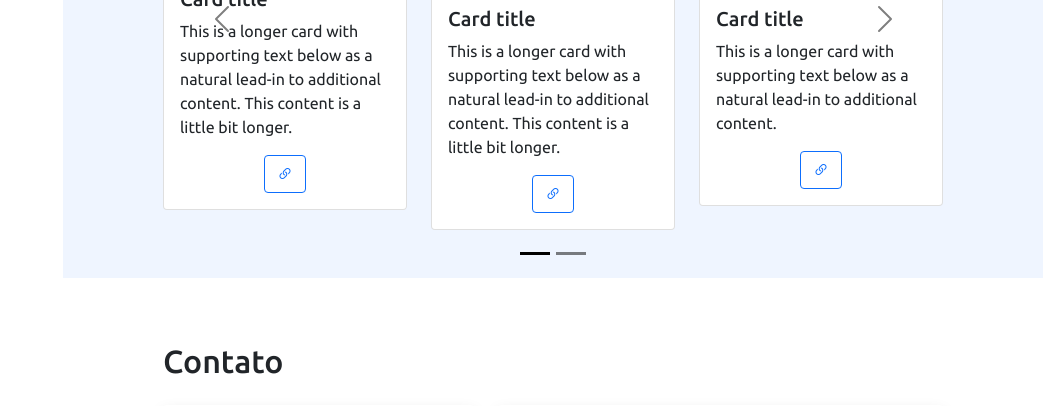
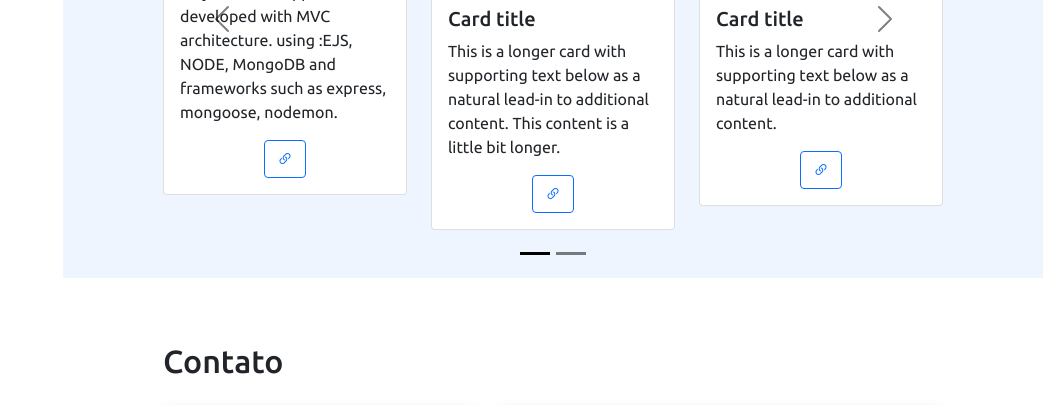
Before and after one commit to ricardoalexandrepereira/Portefolio-resp, a Flask app: page / in a window 1280 px wide. Shown: the part 3578-3984 px from the top of the page, without its empty margins (237-1280 px from the left). Run offline with Flask 2, Linux system fonts and the light colour scheme.

Commit message:
pinkplay project

```diff
--- a/templates/index.html
+++ b/templates/index.html
@@ -362,12 +362,12 @@
 
                             <div class="col">
                                 <div class="card">
-                                <img src="../static/img/b1.jpg" class="card-img-top" alt="b1">
+                                <img src="../static/img/pinkplay.png" class="card-img-top" alt="pinkplay">
                                 <div class="card-body">
                                   <h5 class="card-title">Card title</h5>
-                                  <p class="card-text">This is a longer card with supporting text below as a natural lead-in to additional content. This content is a little bit longer.</p>
+                                  <p class="card-text">Playlist Music App developed with MVC architecture. using :EJS, NODE, MongoDB and frameworks such as express, mongoose, nodemon.</p>
                                   <div class="d-flex justify-content-center">
-                                      <a href="#" target="_blank" class="btn btn-outline-primary"><i class="bi bi-link-45deg"></i></a>
+                                      <a href="https://playpink.herokuapp.com/" target="_blank" class="btn btn-outline-primary"><i class="bi bi-link-45deg"></i></a>
                                   </div>
                                 </div>
                               </div>
@@ -408,7 +408,7 @@
 
                             <div class="col">
                                 <div class="card">
-                                <img src="../static/img/biolabs_site.png" class="card-img-top img-fluid w-100" alt="b1">
+                                <img src="../static/img/biolabs_site.png" class="card-img-top img-fluid w-100" alt="biolabs_site">
                                 <div class="card-body">
                                   <h5 class="card-title">Biolabs site</h5>
                                   <p class="card-text">project developed for final presentation of course, in html css and javascript using the various libraries such as bootstrap, three.js, gsap, jquery.</p>
@@ -421,7 +421,7 @@
 
                             <div class="col">
                               <div class="card">
-                                <img src="../static/img/develor_img.png" class="card-img-top img-fluid w-100" alt="...">
+                                <img src="../static/img/develor_img.png" class="card-img-top img-fluid w-100" alt="develor_img">
                                 <div class="card-body">
                                   <h5 class="card-title">Contact page</h5>
                                   <p class="card-text">one of the first personal projects developed focused on UI/UX using javascript and css and many animations.</p>
@@ -434,7 +434,7 @@
 
                             <div class="col">
                               <div class="card">
-                                <img src="../static/img/todo_list.png" class="card-img-top img-fluid w-100" alt="...">
+                                <img src="../static/img/todo_list.png" class="card-img-top img-fluid w-100" alt="todo_list.png">
                                 <div class="card-body">
                                   <h5 class="card-title">Card title</h5>
                                   <p class="card-text">This is a FULL-STACK-APP ,CRUD Project. Using NODE.JS ,nodemon, express, mongodb and deploy on heroku </p>
```
Also changed, not shown: static/img/pinkplay.png (added), 1 other file.
